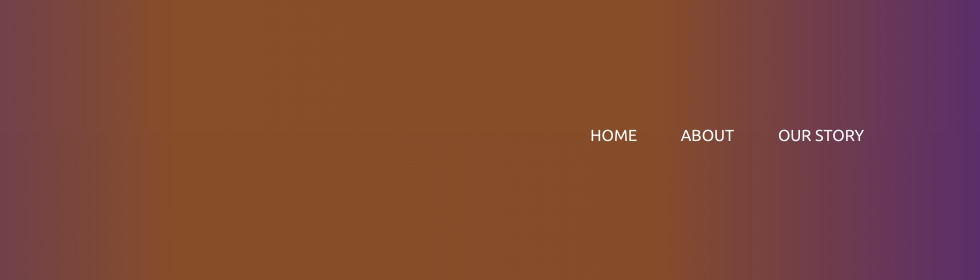
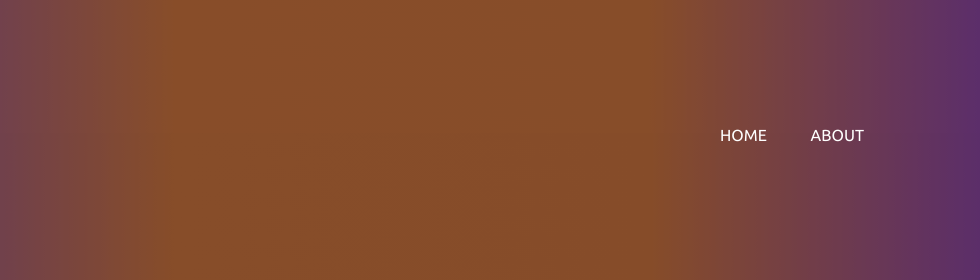
Before and after one commit to stoffbeg/x-trend, a plain HTML site: page HomePage.html in a window 1280 px wide. Shown: the top 280 px of the page, 300-1280 px from the left. Drawn offline with Linux system fonts and the light colour scheme.

Commit message:
Update HomePage.html

```diff
--- a/HomePage.html
+++ b/HomePage.html
@@ -14,7 +14,6 @@
         <img src="logo.png" class="logo"> <ul>
           <li><a href="index.html">Home</a></li>
           <li><a href="aboutus.html">About</a></li>
-          <li><a href="#">Our Story</a></li>
         </ul>
       </div>
       <h1>
```
